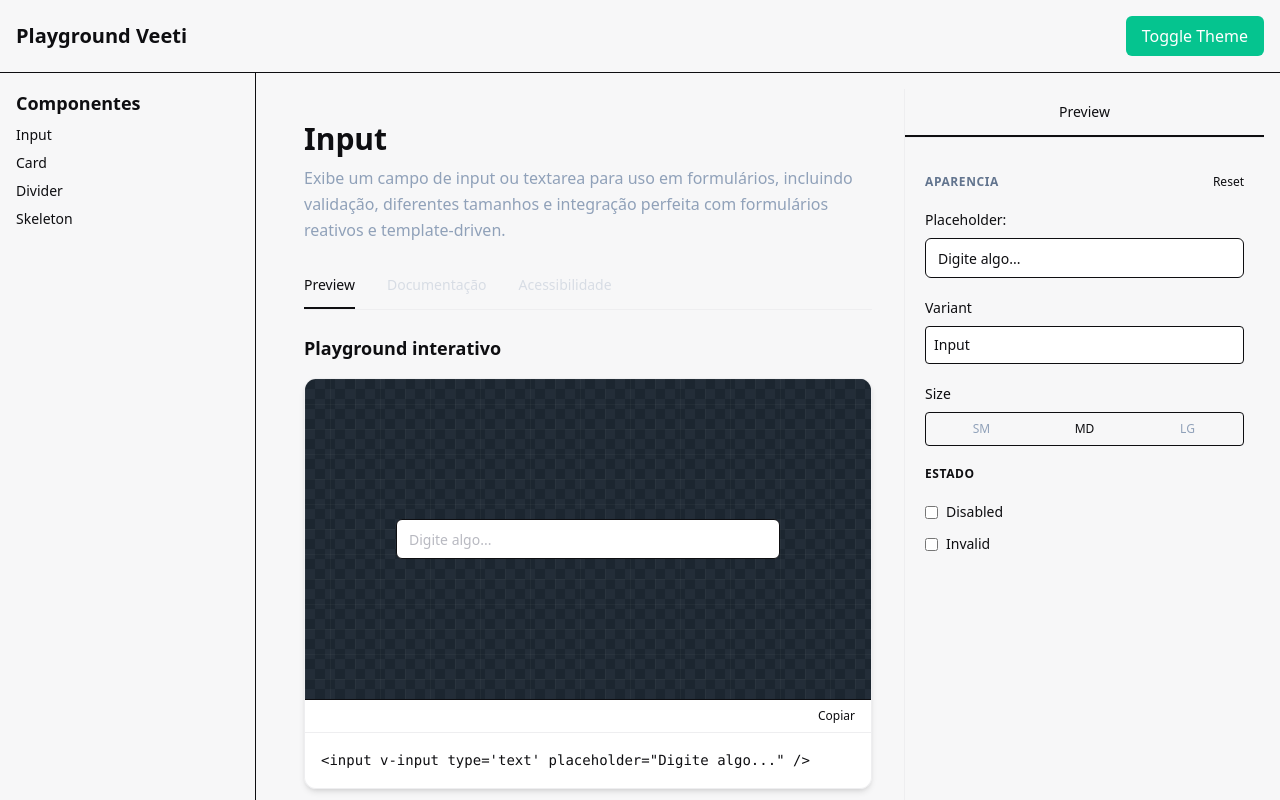
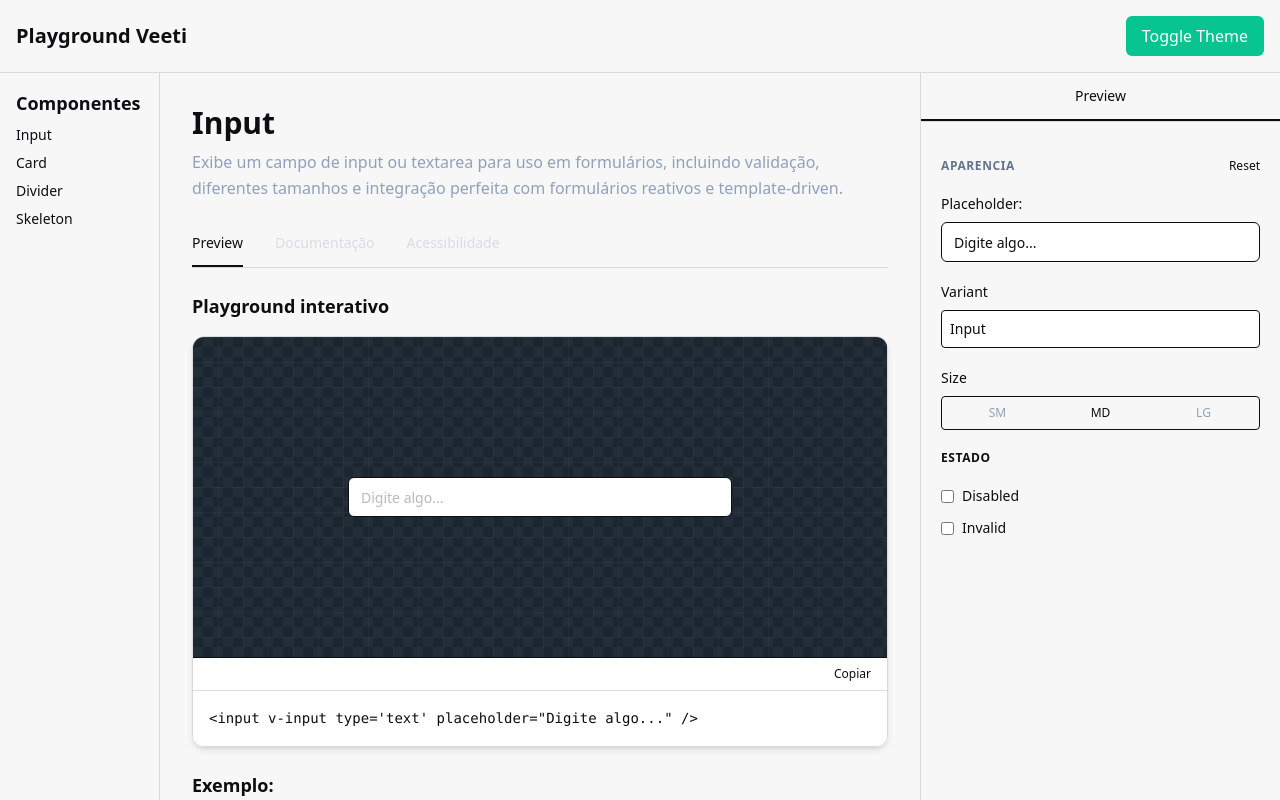
Before and after one commit to euosouza/veeti, an Angular app: page /v-input-demo in a window 1280 px wide. Shown: the top 800 px of the page. Built offline with nearby package versions, Linux system fonts and the light colour scheme.

Commit message:
fix: ajustando estilizacao playground

```diff
--- a/src/app/app.ts
+++ b/src/app/app.ts
@@ -6,8 +6,8 @@ import { ThemeService } from "./core/services/theme/theme.service";
   selector: "app-root",
   imports: [RouterOutlet, RouterLink],
   template: `
-    <div class="bg-background text-foreground min-h-svh w-full">
-      <header class="p-4 border-b border-border">
+    <div class="flex h-screen w-full flex-col bg-background text-foreground scrollbar-veeti antialiased">
+      <header class="p-4 border-b border-card-border">
         <div class="container mx-auto flex justify-between items-center">
           <h1 class="text-xl font-bold">Playground Veeti</h1>
           <nav class="flex items-center gap-4">
@@ -17,8 +17,8 @@ import { ThemeService } from "./core/services/theme/theme.service";
           </nav>
         </div>
       </header>
-      <div class="container mx-auto flex flex-row">
-        <aside class="w-64 p-4 border-r border-border">
+      <div class="container mx-auto flex flex-1 flex-row overflow-hidden">
+        <aside class="w-40 overflow-y-auto border-r border-card-border p-4">
           <h2 class="font-bold mb-2 text-lg">Componentes</h2>
           <nav class="flex flex-col gap-2">
             <a routerLink="/v-input-demo" routerLinkActive="text-primary font-semibold" class="text-sm hover:underline">Input</a>
@@ -28,7 +28,7 @@ import { ThemeService } from "./core/services/theme/theme.service";
           </nav>
         </aside>
 
-        <main class="flex-1 p-4">
+        <main class="flex-1 overflow-y-auto">
           <router-outlet />
         </main>
       </div>
--- a/src/app/core/components/layouts/playground/playground.layout.html
+++ b/src/app/core/components/layouts/playground/playground.layout.html
@@ -1,5 +1,5 @@
-<div class="flex flex-col md:flex-row items-stretch overflow-x-hidden">
-  <main class="flex-1 p-8 w-full">
+<div class="flex flex-col md:flex-row items-stretch overflow-hidden h-full">
+  <main class="flex-1 p-8 w-full h-full overflow-y-scroll ">
     <div class="mb-6">
       <!-- Header Title-->
       <h2 class="text-3xl font-bold text-foreground mb-2">{{config().title}}</h2>
@@ -22,9 +22,9 @@
       <p class="text-lg font-semibold text-foreground mb-4">Playground interativo</p>
 
       <!-- Canvas -->
-      <div class="border border-card-border rounded-xl overflow-hidden shadow-md">
+      <div class="border border-card-border rounded-xl overflow-hidden shadow-md ">
         <!-- Grid lines overlay (optional aesthetic) -->
-        <div class="checkerboard h-[320px] w-full flex items-center justify-center relative" [style]="checkerboard">
+        <div class="checkerboard h-[320px] w-full  flex items-center justify-center relative" [style]="checkerboard">
           <div class="absolute inset-0 pointer-events-none" [style]="stylesCanvas"></div>
 
           <!-- The Component -->
--- a/src/styles.css
+++ b/src/styles.css
@@ -9,7 +9,10 @@
 
   /* Card styles */
   --card-color-background: var(--color-white);
-  --card-color-border: var(--color-neutral-100);
+  --card-color-border: var(--color-neutral-200);
+
+  /* Scroll styles */
+  --scroll-background: var(--color-neutral-200);
 
     /* Skeleton styles */
   --skeleton-from: var(--color-neutral-100);
@@ -25,6 +28,9 @@
   /* Card styles */
   --card-color-background: var(--color-neutral-900);
   --card-color-border: var(--color-neutral-800);
+
+  /* Scroll styles */
+  --scroll-background: var(--color-neutral-800);
 
   /* Skeleton styles */
   --skeleton-from: var(--color-neutral-900);
@@ -151,3 +157,32 @@
 .animate-skeleton {
   animation: skeleton 1.5s ease-in-out infinite;
 }
+
+
+@layer utilities {
+  /* Classe personalizada para a Veeti */
+  .scrollbar-veeti {
+    /* Firefox */
+    scrollbar-width: thin;
+    scrollbar-color: var(--scroll-background) transparent;
+  }
+
+  /* Chrome, Edge, Safari */
+  .scrollbar-veeti::-webkit-scrollbar {
+    width: 6px; /* Fina para ser discreta */
+    height: 6px; /* Para scroll horizontal */
+  }
+
+  .scrollbar-veeti::-webkit-scrollbar-track {
+    background: transparent;
+  }
+
+  .scrollbar-veeti::-webkit-scrollbar-thumb {
+    background: var(--scroll-background);
+    border-radius: 100%;
+  }
+
+  .scrollbar-veeti::-webkit-scrollbar-thumb:hover {
+    background: var(--scroll-background);
+  }
+}
```
